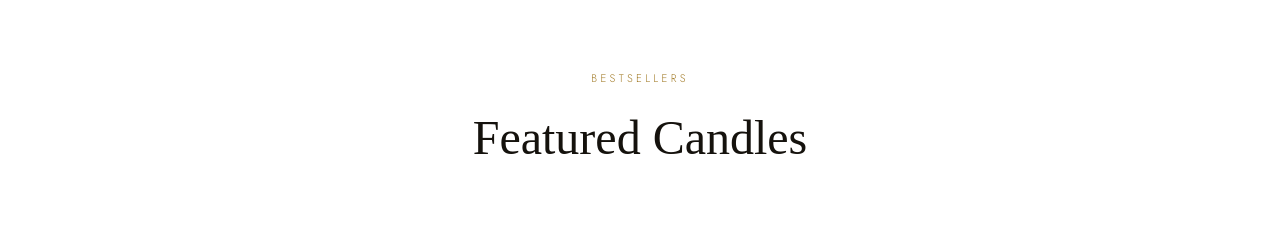
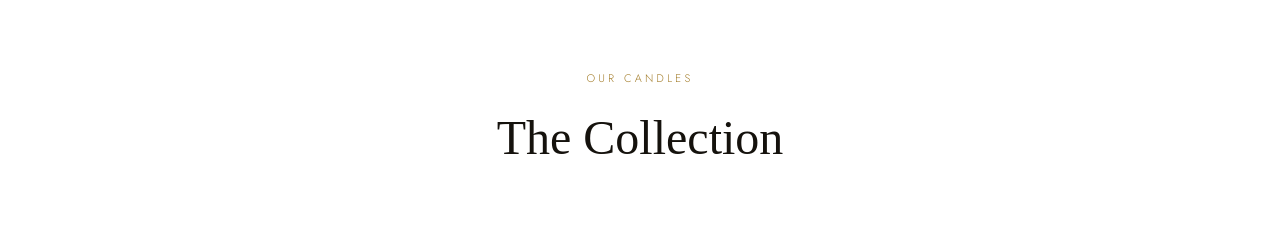
Before and after one commit to AbdellaAnalytics/diva-essentials-store, a React (Vite) app: page / in a window 1280 px wide. Shown: the part 789-1016 px from the top of the page. Built offline with nearby package versions, Linux system fonts and the light colour scheme; no server answers; the database is empty.

Commit message:
Update Home.jsx

```diff
--- a/src/pages/Home.jsx
+++ b/src/pages/Home.jsx
@@ -7,8 +7,11 @@ export default function Home() {
   const { products } = useProducts()
   const { settings } = useSettings()
   const hero = settings.hero || {}
-  const featured = products.filter(p => p.is_featured).slice(0, 6)
-  const list = featured.length ? featured : products.slice(0, 6)
+  // Show ALL products on the homepage. Featured ones come first (if any flagged),
+  // then the rest — so the section always reflects the full catalog.
+  const featured = products.filter(p => p.is_featured)
+  const rest = products.filter(p => !p.is_featured)
+  const list = [...featured, ...rest]
 
   return (
     <>
@@ -43,8 +46,8 @@ export default function Home() {
       <section className="section">
         <div className="container">
           <div className="section-head">
-            <div className="eyebrow">Bestsellers</div>
-            <h2>Featured Candles</h2>
+            <div className="eyebrow">Our Candles</div>
+            <h2>The Collection</h2>
           </div>
           <div className="grid">
             {list.map(p => <ProductCard key={p.id} p={p} />)}
```
